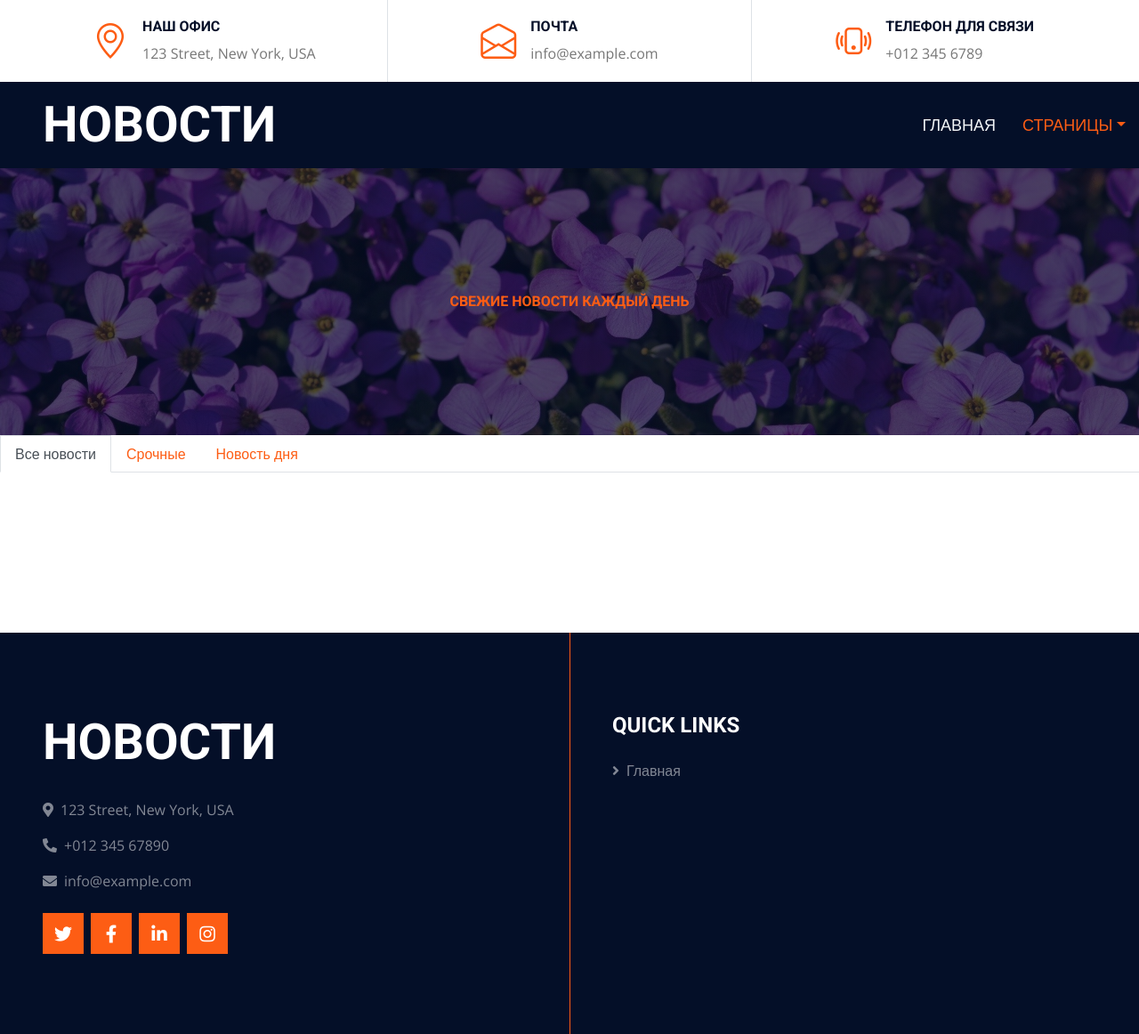
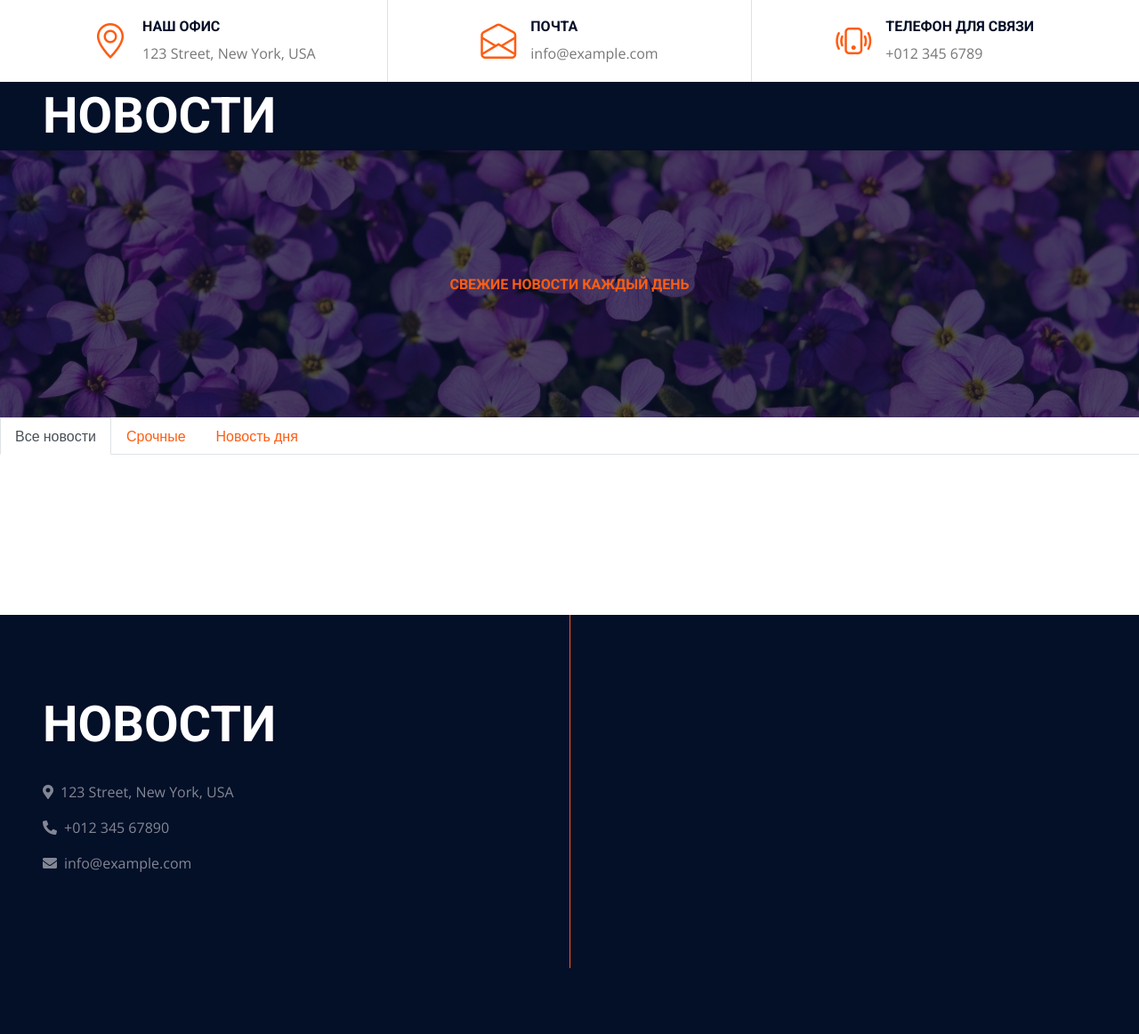
Before and after one commit to zhumzhumay/newspaper, a Django app: template blog/templates/index.html in a window 1280 px wide. Shown: the whole page at 89% size. After the commit the page ends 1088 px from the top, so only its background shows below. Run offline with Django 4.2, Linux system fonts and the light colour scheme; the template is opened without the code that fills it, so the values that code supplies are empty; parts of the project's set-up code (start-up, migrations or seed data) failed here and were passed over; some libraries are stand-ins or nearby versions.

Commit message:
nice index view

```diff
--- a/blog/serializers.py
+++ b/blog/serializers.py
@@ -63,10 +63,11 @@ class GetUserSerializer(serializers.ModelSerializer):
 class PostSerializer(serializers.ModelSerializer):
     user_info = serializers.SerializerMethodField()
     type_name = serializers.SerializerMethodField()
+    date_time = serializers.SerializerMethodField()
 
     class Meta:
         model = Post
-        fields = ('id', 'image', 'title', 'text', 'text_author', 'date_post', 'type', 'user_info', 'type_name')
+        fields = ('id', 'image', 'title', 'text', 'text_author', 'date_time', 'type', 'user_info', 'type_name')
 
     def get_user_info(self,obj):
         serializer = GetUserSerializer(obj.user)
@@ -74,3 +75,6 @@ class PostSerializer(serializers.ModelSerializer):
 
     def get_type_name(self, obj):
         return Post.NEWS_TYPES[int(obj.type)-1][1]
+
+    def get_date_time(self,obj):
+        return obj.date_post.strftime("%d/%m/%Y, %H:%M")
--- a/blog/static/style.css
+++ b/blog/static/style.css
@@ -267,5 +267,4 @@
     top: 0;
     left: -40px;
     background: var(--primary);
-    transform: skew(40deg);
 }
--- a/blog/templates/index.html
+++ b/blog/templates/index.html
@@ -83,29 +83,13 @@
     <!-- Navbar Start -->
     <div class="container-fluid sticky-top bg-dark bg-light-radial shadow-sm px-5 pe-lg-0">
         <nav class="navbar navbar-expand-lg bg-dark bg-light-radial navbar-dark py-3 py-lg-0">
-            <a href="index.html" class="navbar-brand">
+            <a href="{% url 'index' %}" class="navbar-brand">
                 <h1 class="m-0 display-4 text-uppercase text-white">НОВОСТИ</h1>
             </a>
-            <button class="navbar-toggler" type="button" data-bs-toggle="collapse" data-bs-target="#navbarCollapse">
-                <span class="navbar-toggler-icon"></span>
-            </button>
-            <div class="collapse navbar-collapse" id="navbarCollapse">
-                <div class="navbar-nav ms-auto py-0">
-                    <a href="index.html" class="nav-item nav-link">Главная</a>
-                    <div class="nav-item dropdown">
-                        <a href="#" class="nav-link dropdown-toggle active" data-bs-toggle="dropdown">Страницы</a>
-                        <!-- <div class="dropdown-menu m-0">
-                            <a href="project.html" class="dropdown-item">Our Project</a>
-                            <a href="team.html" class="dropdown-item">The Team</a>
-                            <a href="testimonial.html" class="dropdown-item">Testimonial</a>
-                            <a href="blog.html" class="dropdown-item active">Blog Grid</a>
-                            <a href="detail.html" class="dropdown-item">Blog Detail</a>
-                        </div> -->
-                    </div>
-                    <!-- <a href="contact.html" class="nav-item nav-link">Contact</a>
-                    <a href="" class="nav-item nav-link bg-primary text-white px-5 ms-3 d-none d-lg-block">Get A Quote <i class="bi bi-arrow-right"></i></a> -->
-                </div>
-            </div>
+<!--            <button class="navbar-toggler" type="button" data-bs-toggle="collapse" data-bs-target="#navbarCollapse">-->
+<!--                <span class="navbar-toggler-icon"></span>-->
+<!--            </button>-->
+
         </nav>
     </div>
     <!-- Navbar End -->
@@ -113,11 +97,8 @@
 
     <!-- Page Header Start -->
     <div class="container-fluid page-header">
-        <!-- <h1 class="display-3 text-uppercase text-white mb-3">Blog Grid</h1> -->
         <div class="d-inline-flex text-white">
             <h6 class="text-uppercase m-0"><a href="">Свежие новости каждый день</a></h6>
-            <!-- <h6 class="text-white m-0 px-3">/</h6> -->
-            <!-- <h6 class="text-uppercase text-white m-0">Blog Grid</h6> -->
         </div>
     </div>
     <!-- Page Header Start -->
@@ -178,7 +159,7 @@
                             <span>${data.results[i].text_author}</span>
                             </div>
                             <div class="d-flex align-items-center">
-                            <span class="ms-3"><i class="far fa-calendar-alt text-primary me-2"></i>${data.results[i].date_post}</span>
+                            <span class="ms-3"><i class="far fa-calendar-alt text-primary me-2"></i>${data.results[i].date_time}</span>
                             </div>
                             </div>
 
@@ -237,61 +218,26 @@
 
 
 
-<!--            <div class="col-12">-->
-<!--                <nav aria-label="Page navigation">-->
-<!--                  <ul class="pagination pagination-lg justify-content-center m-0">-->
-<!--                    <li class="page-item disabled">-->
-<!--                      <a class="page-link rounded-0" href="#" aria-label="Previous">-->
-<!--                        <span aria-hidden="true">&laquo;</span>-->
-<!--                        <span class="sr-only">Previous</span>-->
-<!--                      </a>-->
-<!--                    </li>-->
-<!--                    <li class="page-item active"><a class="page-link" href="#">1</a></li>-->
-<!--                    <li class="page-item"><a class="page-link" href="#">2</a></li>-->
-<!--                    <li class="page-item"><a class="page-link" href="#">3</a></li>-->
-<!--                    <li class="page-item">-->
-<!--                      <a class="page-link rounded-0" href="#" aria-label="Next">-->
-<!--                        <span aria-hidden="true">&raquo;</span>-->
-<!--                        <span class="sr-only">Next</span>-->
-<!--                      </a>-->
-<!--                    </li>-->
-<!--                  </ul>-->
-<!--                </nav>-->
-<!--            </div>-->
+
 
     <!-- Blog End -->
 
 
     <!-- Footer Start -->
-    <div class="footer container-fluid position-relative bg-dark bg-light-radial text-white-50 py-6 px-5">
-        <div class="row g-5">
-            <div class="col-lg-6 pe-lg-5">
-                <a href="index.html" class="navbar-brand">
+    <div class="footer container-fluid position-relative bg-dark text-white-50 py-6 px-5">
+<!--        <div class="row g-5">-->
+<!--            <div class="col-lg-6 pe-lg-5">-->
+                <a href="{% url 'index' %}" class="navbar-brand">
                     <h1 class="m-0 display-4 text-uppercase text-white">НОВОСТИ</h1>
                 </a>
 
                 <p><i class="fa fa-map-marker-alt me-2"></i>123 Street, New York, USA</p>
                 <p><i class="fa fa-phone-alt me-2"></i>+012 345 67890</p>
                 <p><i class="fa fa-envelope me-2"></i>info@example.com</p>
-                <div class="d-flex justify-content-start mt-4">
-                    <a class="btn btn-lg btn-primary btn-lg-square rounded-0 me-2" href="#"><i class="fab fa-twitter"></i></a>
-                    <a class="btn btn-lg btn-primary btn-lg-square rounded-0 me-2" href="#"><i class="fab fa-facebook-f"></i></a>
-                    <a class="btn btn-lg btn-primary btn-lg-square rounded-0 me-2" href="#"><i class="fab fa-linkedin-in"></i></a>
-                    <a class="btn btn-lg btn-primary btn-lg-square rounded-0" href="#"><i class="fab fa-instagram"></i></a>
-                </div>
-            </div>
-            <div class="col-lg-6 ps-lg-5">
-                <div class="row g-5">
-                    <div class="col-sm-6">
-                        <h4 class="text-white text-uppercase mb-4">Quick Links</h4>
-                        <div class="d-flex flex-column justify-content-start">
-                            <a class="text-white-50 mb-2" href="#"><i class="fa fa-angle-right me-2"></i>Главная</a>
-                        </div>
-                    </div>
 
-                </div>
-            </div>
-        </div>
+<!--            </div>-->
+
+<!--        </div>-->
     </div>
 
 
--- a/notes.txt
+++ b/notes.txt
@@ -2,7 +2,7 @@
 
 
 5. Из основных сущностей должны присутствовать:
-        5.1. Новость(при создании новостей должна выходить выпадашка с типом новости 'СРОЧНЫЕ НОВОСТИ','НОВОСТЬ ДНЯ' и тд.),
+
         5.2. Пользователь. (БОНУС: Комментарии)
 
 6. Что с картинками пользователей?
@@ -15,3 +15,4 @@
 4. Пользователи с ролями: Супер-администратор, Новостной редактор, читатель
 2. Сайт будет являться новостным, (то есть будет система постов которую мы делали)
 3. В нем должна быть административная панель.
+5.1. Новость(при создании новостей должна выходить выпадашка с типом новости 'СРОЧНЫЕ НОВОСТИ','НОВОСТЬ ДНЯ' и тд.),
```
